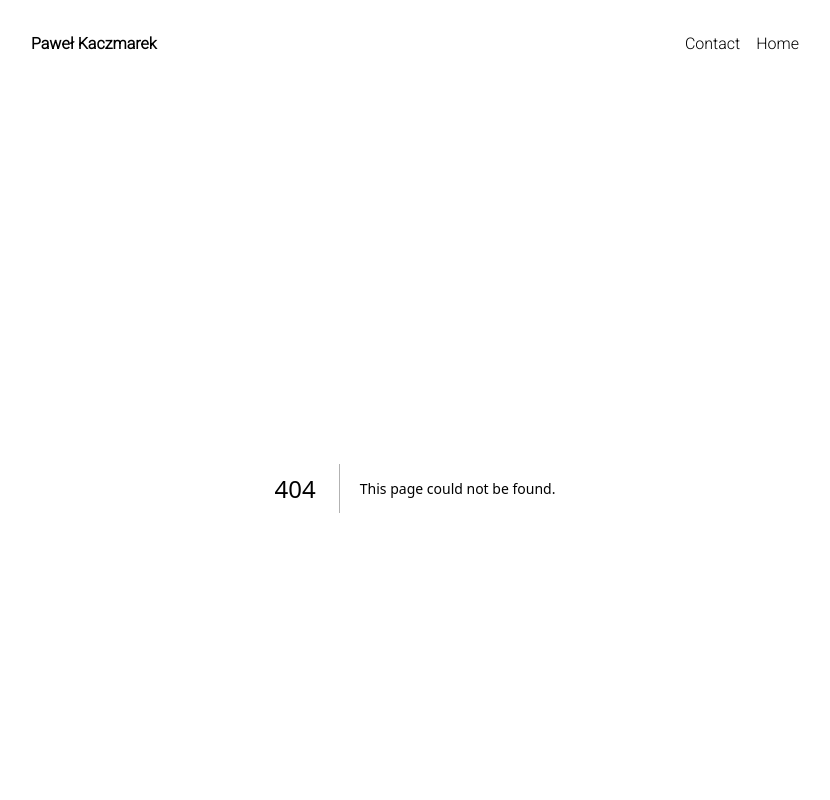
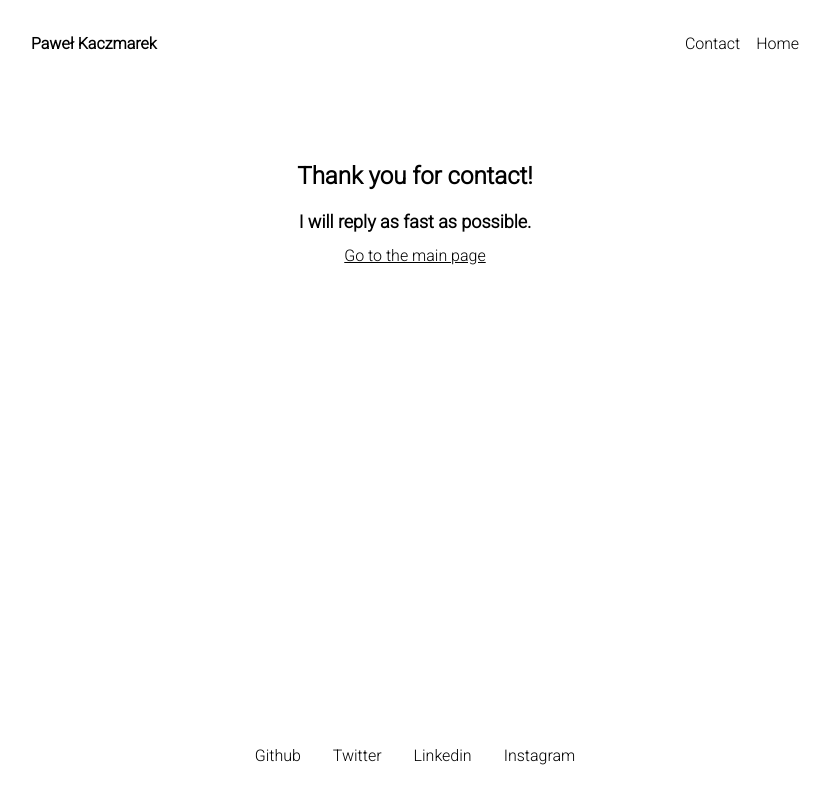
Before and after one commit to pawelacio/personal-site, a Next.js app: page /success in a window 1280 px wide. Before the commit this address had no page. Shown: the top 800 px of the page, without its empty margins (225-1055 px from the left). Built offline with nearby package versions, Linux system fonts and the light colour scheme.

Commit message:
Add contact form success page

```diff
--- a/app/contact/page.tsx
+++ b/app/contact/page.tsx
@@ -8,6 +8,7 @@ export default function Contact() {
       <form
         name="contact"
         method="POST"
+        action="/success"
         className="basis-1/2 mt-8 md:mt-0"
         data-netlify="true"
       >
--- /dev/null
+++ b/app/success/page.tsx
@@ -0,0 +1,15 @@
+import Link from 'next/link';
+
+export default function Contact() {
+  return (
+    <main className="container text-center md:py-16">
+      <h2 className="text-2xl font-bold py-2">Thank you for contact!</h2>
+      <h3 className="text-lg font-bold py-2">
+        I will reply as fast as possible.
+      </h3>
+      <Link className="underline" href="/">
+        Go to the main page
+      </Link>
+    </main>
+  );
+}
```
